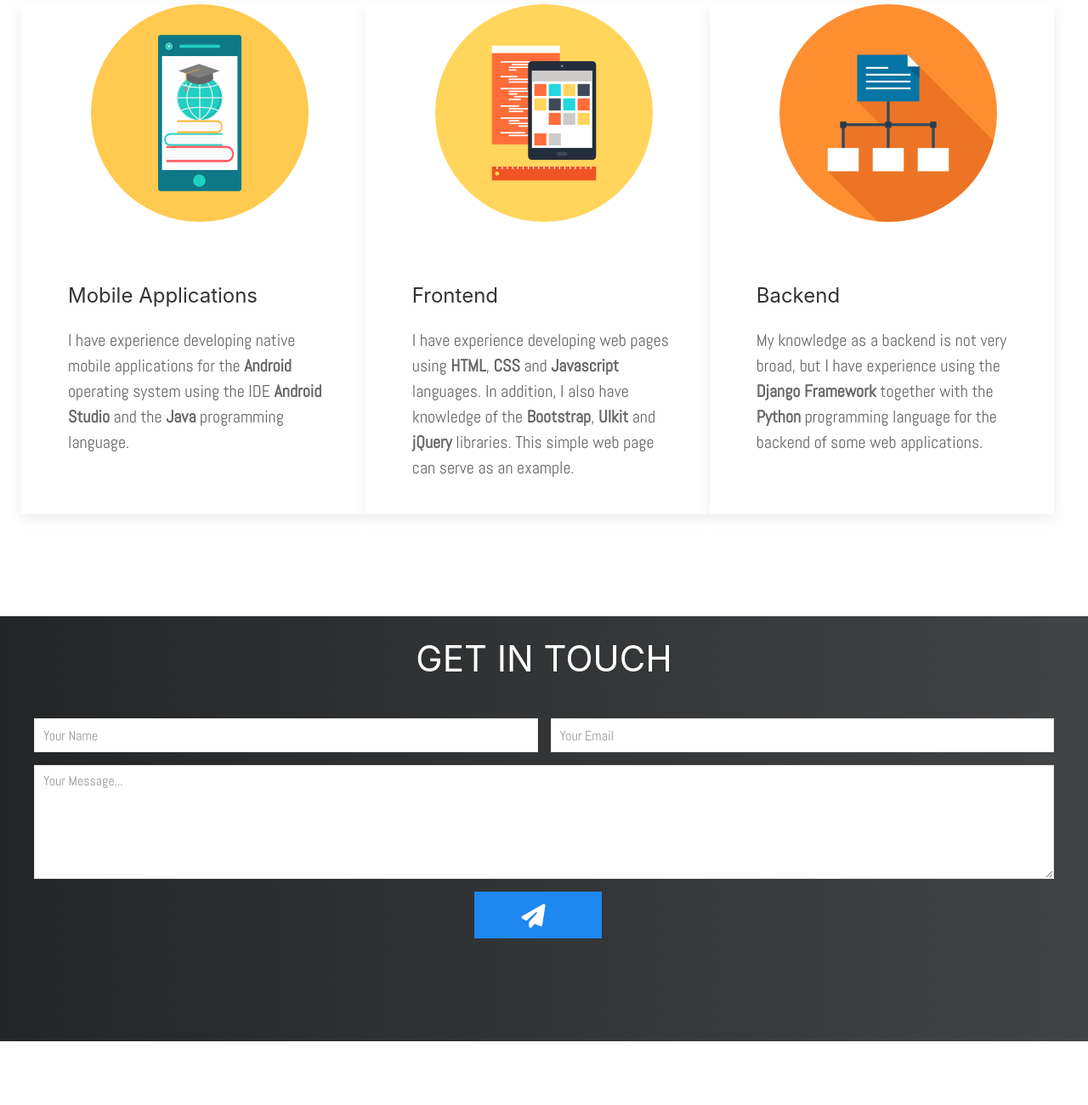
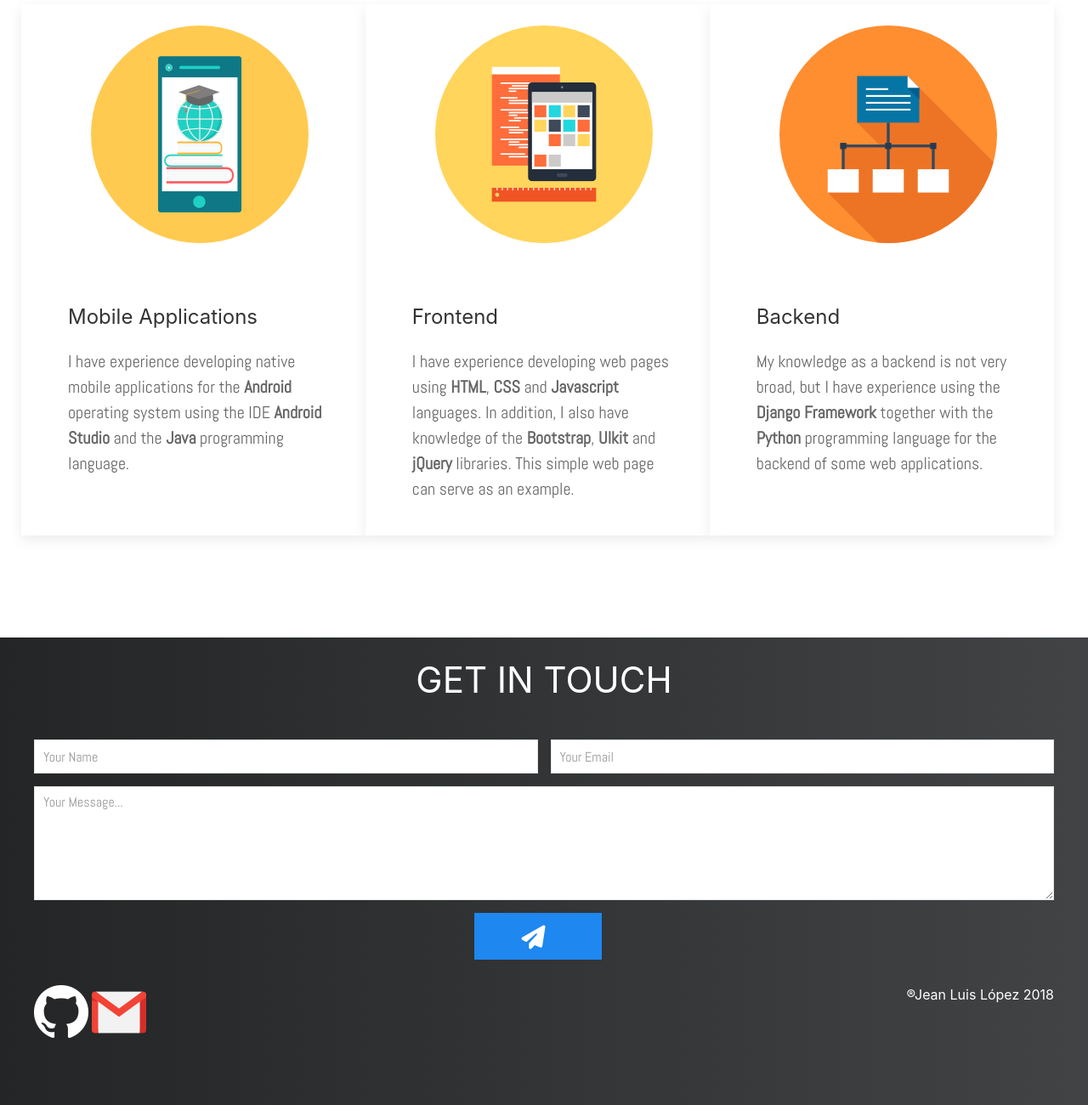
Before and after one commit to Jeanluis019/jeanluis019.github.io, a plain HTML site: page index.html in a window 1280 px wide. Shown: the part 1195-2495 px from the top of the page at 85% size. Before the commit the page ends 2420 px from the top, so only its background shows below. Drawn offline with nearby package versions, Linux system fonts and the light colour scheme.

Commit message:
Add new features

```diff
--- a/css/styleIndex.css
+++ b/css/styleIndex.css
@@ -37,8 +37,12 @@
 	font-size: 20px;
 }
 
+.imgSkills {
+	padding-top: 25px;
+}
+
 footer {
-	height: 500px;
+	height: 550px;
 	background: linear-gradient(to right, #232526, #414345);
 }
 
--- a/index.html
+++ b/index.html
@@ -22,14 +22,14 @@
         <div class = "imgBack" uk-parallax="bgy:-200">
             <div class = "uk-container">
                 <h1 class = "myName" uk-parallax="opacity: 1,0; y: -100,0; scale: 1,1; viewport: 0.9;"> Jean Luis López </h1>
-                <h2 class = "subName"> Software Developer </h2>
+                <h2 class = "subName" uk-parallax="opacity: 1,0, y: -100,0; scale: 1,1; viewport: 0,9;"> Software Developer </h2>
             </div>
         </div>
 
         <div class="uk-container principalContent">
             <div class = "divAboutMe"> <br>
                 <h1 class = "h1TitleContent" > A LITTLE ABOUT ME </h1> <hr class="hrLine uk-align-center"/>
-                <p class = "pText"> I’m a software developer with experience over 3 years building robust web applications with .NET and many front-end technologies like jQuery, KnockoutJS and Twitter Bootstrap. I really enjoy programming, Currently I am working in the ERP of a major company that imports and distributes health and beauty products. I always do my best to code with highest standard and doing it the right way. </p>
+                <p class = "pText"> Hello, my name is Jean Luis López, I am a developer of web applications and mobile applications for Android. In the area of mobile applications I have worked with Java and Android Studio for the Frontend and PHP for the Backend, for the management of the databases I have used Mysql. In the area of applications and web pages I have worked with HTML, CSS with UIkit, Javascript with jQuery and the Django Framework with Python for the Backend. </p>
             </div>
 
             <br/>
@@ -47,7 +47,7 @@
                 <div class="uk-child-width-1-3@s uk-grid-small" uk-grid>
                     <div class="uk-card uk-card-default uk-card-hover">
                         <div class="uk-card-media-top">
-                            <img src="img/mobileIcon.png" class="uk-align-center">
+                            <img src="img/mobileIcon.png" class="imgSkills uk-align-center">
                         </div>
                         <div class="uk-card-body">
                             <h3 class="uk-card-title"> Mobile Applications </h3>
@@ -57,7 +57,7 @@
 
                     <div class="uk-card uk-card-default uk-card-hover">
                         <div class="uk-card-media-top">
-                            <img src="img/frontendIcon.png" class="uk-align-center">
+                            <img src="img/frontendIcon.png" class="imgSkills uk-align-center">
                         </div>
                         <div class="uk-card-body">
                             <h3 class="uk-card-title"> Frontend </h3>
@@ -67,7 +67,7 @@
 
                     <div class="uk-card uk-card-default uk-card-hover">
                         <div class="uk-card-img-top">
-                            <img src="img/backendIcon.png" class="uk-align-center">
+                            <img src="img/backendIcon.png" class="imgSkills uk-align-center">
                         </div>
                         <div class="uk-card-body">
                             <h3 class="uk-card-title"> Backend </h3>
@@ -98,6 +98,12 @@
                 <button class="btnSendMsg uk-button uk-button-primary uk-button-large uk-align-center" type="submit"> <i class="iconSend fa fa-paper-plane fa-2x" aria-hidden="true"></i> </button>
             </form>
 
+            <div class="divFooterIcons">
+                <img src="img/githubIcon.png">
+                <img src="img/gmailIcon.png">
+                <h5 class="uk-align-right" style="color:white;"> ®Jean Luis López 2018 </h5>
+            </div>
+
         </footer>
 
     </body>
```
Also changed, not shown: img/githubIcon.png (added), img/gmailIcon.png (added).
